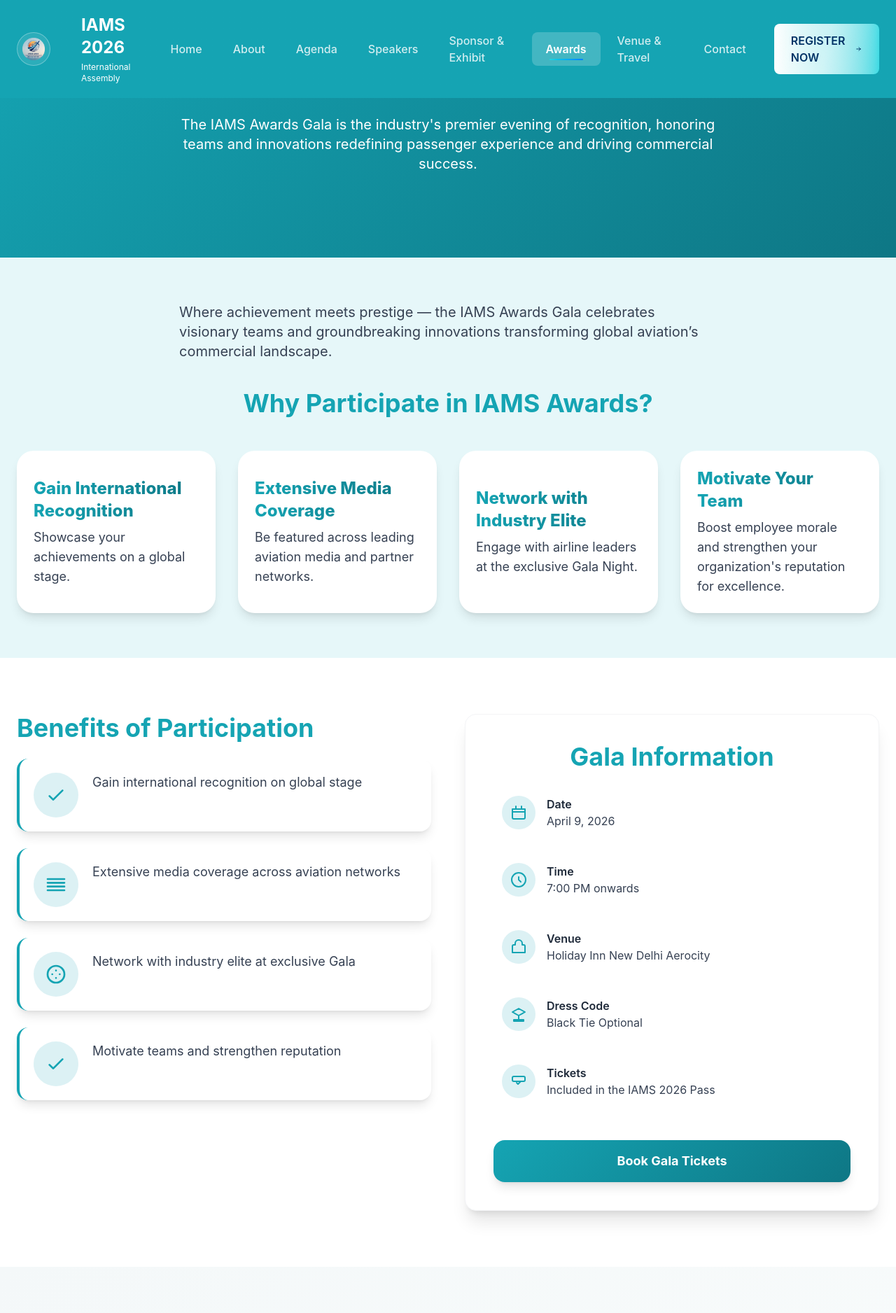
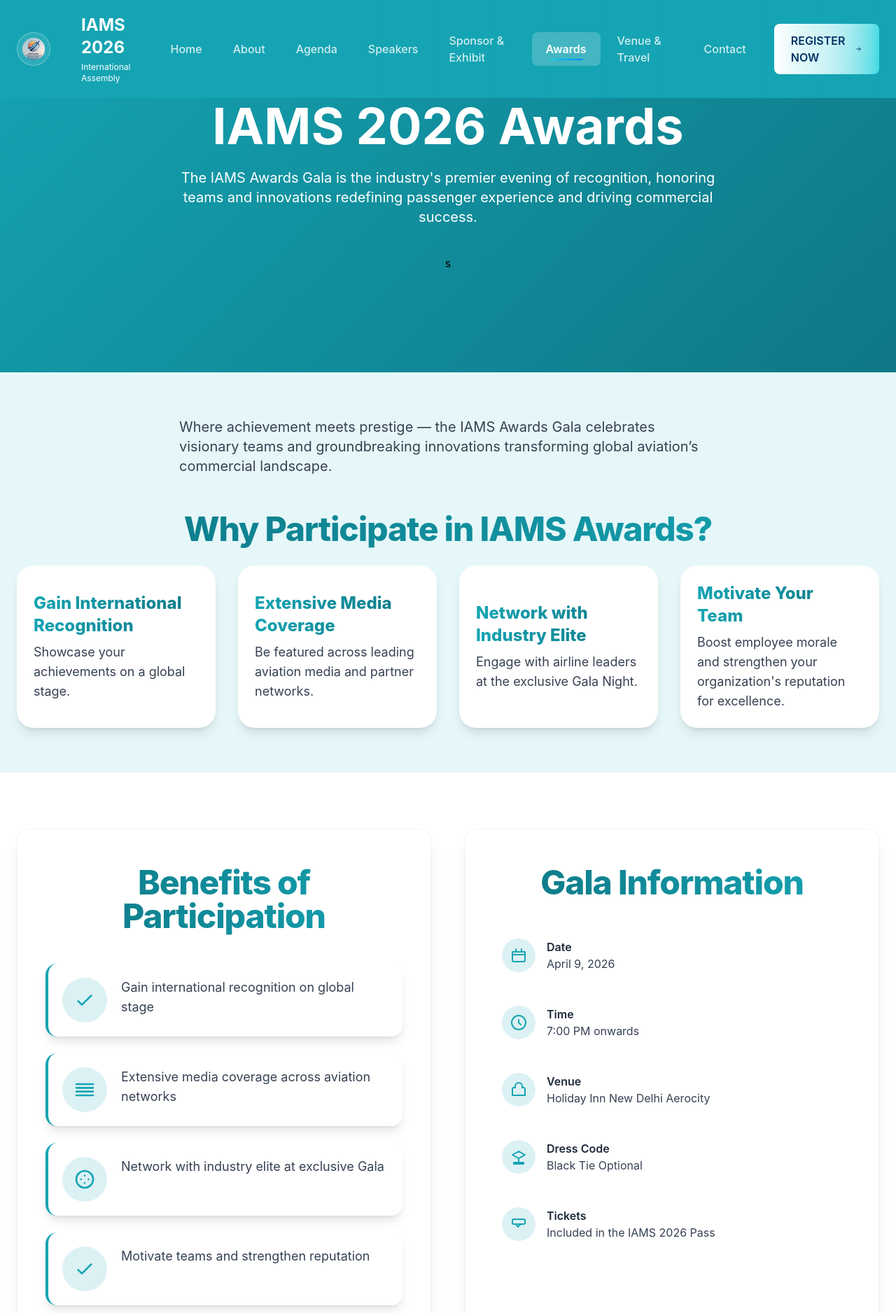
Before and after one commit to evreneducation/iams, a React (Vite) app: page /awards in a window 1280 px wide. Shown: the top 1876 px of the page at 70% size. Built offline with nearby package versions, Linux system fonts and the light colour scheme; a web font is replaced by a local one.

Commit message:
working on award page

```diff
--- a/package.json
+++ b/package.json
@@ -14,6 +14,7 @@
     "@tailwindcss/vite": "^4.1.13",
     "axios": "^1.12.2",
     "concat-stream": "^2.0.0",
+    "framer-motion": "^12.23.12",
     "gsap": "^3.13.0",
     "jspdf": "^3.0.3",
     "lucide-react": "^0.545.0",
--- a/src/pages/Agenda.jsx
+++ b/src/pages/Agenda.jsx
@@ -164,7 +164,7 @@ const Agenda = () => {
   return (
     <div className="min-h-screen bg-gradient-to-br from-blue-50 via-white to-indigo-50">
       {/* Hero Section */}
-      <div className="relative overflow-hidden bg-[#1646d8] text-white py-6 mt-10">
+      <div className="relative overflow-hidden bg-[#1646d8] text-white py-28 md:py-26"  style={{ background: "linear-gradient(135deg, #15A4B3 0%, #0E7785 100%)" }}>
         <div className="absolute inset-0 bg-black opacity-20"></div>
         <div className="relative container mx-auto px-6 py-20 text-center">
           <h1 className="text-5xl md:text-6xl font-bold mb-6 tracking-tight">
--- a/src/pages/Awards.jsx
+++ b/src/pages/Awards.jsx
@@ -16,77 +16,199 @@ const Awards = () => {
     {
       text: "Gain international recognition on global stage",
       icon: (
-        <svg className="w-8 h-8 text-[#15A4B3]" fill="none" stroke="currentColor" viewBox="0 0 24 24">
-          <path strokeLinecap="round" strokeLinejoin="round" strokeWidth="2" d="M5 13l4 4L19 7"></path>
+        <svg
+          className="w-8 h-8 text-[#15A4B3]"
+          fill="none"
+          stroke="currentColor"
+          viewBox="0 0 24 24"
+        >
+          <path
+            strokeLinecap="round"
+            strokeLinejoin="round"
+            strokeWidth="2"
+            d="M5 13l4 4L19 7"
+          ></path>
         </svg>
-      )
+      ),
     },
     {
       text: "Extensive media coverage across aviation networks",
       icon: (
-        <svg className="w-8 h-8 text-[#15A4B3]" fill="none" stroke="currentColor" viewBox="0 0 24 24">
-          <path strokeLinecap="round" strokeLinejoin="round" strokeWidth="2" d="M3 10h18M3 6h18M3 14h18M3 18h18"></path>
+        <svg
+          className="w-8 h-8 text-[#15A4B3]"
+          fill="none"
+          stroke="currentColor"
+          viewBox="0 0 24 24"
+        >
+          <path
+            strokeLinecap="round"
+            strokeLinejoin="round"
+            strokeWidth="2"
+            d="M3 10h18M3 6h18M3 14h18M3 18h18"
+          ></path>
         </svg>
-      )
+      ),
     },
     {
       text: "Network with industry elite at exclusive Gala",
       icon: (
-        <svg className="w-8 h-8 text-[#15A4B3]" fill="none" stroke="currentColor" viewBox="0 0 24 24">
-          <path strokeLinecap="round" strokeLinejoin="round" strokeWidth="2" d="M16 12h.01M12 16h.01M8 12h.01M12 8h.01M21 12a9 9 0 11-18 0 9 9 0 0118 0z"></path>
+        <svg
+          className="w-8 h-8 text-[#15A4B3]"
+          fill="none"
+          stroke="currentColor"
+          viewBox="0 0 24 24"
+        >
+          <path
+            strokeLinecap="round"
+            strokeLinejoin="round"
+            strokeWidth="2"
+            d="M16 12h.01M12 16h.01M8 12h.01M12 8h.01M21 12a9 9 0 11-18 0 9 9 0 0118 0z"
+          ></path>
         </svg>
-      )
+      ),
     },
     {
       text: "Motivate teams and strengthen reputation",
       icon: (
-        <svg className="w-8 h-8 text-[#15A4B3]" fill="none" stroke="currentColor" viewBox="0 0 24 24">
-          <path strokeLinecap="round" strokeLinejoin="round" strokeWidth="2" d="M5 13l4 4L19 7"></path>
+        <svg
+          className="w-8 h-8 text-[#15A4B3]"
+          fill="none"
+          stroke="currentColor"
+          viewBox="0 0 24 24"
+        >
+          <path
+            strokeLinecap="round"
+            strokeLinejoin="round"
+            strokeWidth="2"
+            d="M5 13l4 4L19 7"
+          ></path>
         </svg>
-      )
-    }
+      ),
+    },
   ];
 
   const galaInfo = [
-    { label: "Date", value: "April 9, 2026", icon: (
-      <svg className="w-6 h-6 text-[#15A4B3]" fill="none" stroke="currentColor" viewBox="0 0 24 24">
-        <path strokeLinecap="round" strokeLinejoin="round" strokeWidth="2" d="M8 7V3M16 7V3M3 11h18M5 21h14a2 2 0 002-2V7H3v12a2 2 0 002 2z"></path>
+    {
+      label: "Date",
+      value: "April 9, 2026",
+      icon: (
+        <svg
+          className="w-6 h-6 text-[#15A4B3]"
+          fill="none"
+          stroke="currentColor"
+          viewBox="0 0 24 24"
+        >
+          <path
+            strokeLinecap="round"
+            strokeLinejoin="round"
+            strokeWidth="2"
+            d="M8 7V3M16 7V3M3 11h18M5 21h14a2 2 0 002-2V7H3v12a2 2 0 002 2z"
+          ></path>
         </svg>
-    ) },
-    { label: "Time", value: "7:00 PM onwards", icon: (
-      <svg className="w-6 h-6 text-[#15A4B3]" fill="none" stroke="currentColor" viewBox="0 0 24 24">
-        <path strokeLinecap="round" strokeLinejoin="round" strokeWidth="2" d="M12 8v4l3 3M12 2a10 10 0 1010 10A10 10 0 0012 2z"></path>
+      ),
+    },
+    {
+      label: "Time",
+      value: "7:00 PM onwards",
+      icon: (
+        <svg
+          className="w-6 h-6 text-[#15A4B3]"
+          fill="none"
+          stroke="currentColor"
+          viewBox="0 0 24 24"
+        >
+          <path
+            strokeLinecap="round"
+            strokeLinejoin="round"
+            strokeWidth="2"
+            d="M12 8v4l3 3M12 2a10 10 0 1010 10A10 10 0 0012 2z"
+          ></path>
         </svg>
-    ) },
-    { label: "Venue", value: "Holiday Inn New Delhi Aerocity ", icon: (
-      <svg className="w-6 h-6 text-[#15A4B3]" fill="none" stroke="currentColor" viewBox="0 0 24 24">
-        <path strokeLinecap="round" strokeLinejoin="round" strokeWidth="2" d="M17 9V7a5 5 0 00-10 0v2H5a2 2 0 00-2 2v9h18v-9a2 2 0 00-2-2h-2z"></path>
+      ),
+    },
+    {
+      label: "Venue",
+      value: "Holiday Inn New Delhi Aerocity ",
+      icon: (
+        <svg
+          className="w-6 h-6 text-[#15A4B3]"
+          fill="none"
+          stroke="currentColor"
+          viewBox="0 0 24 24"
+        >
+          <path
+            strokeLinecap="round"
+            strokeLinejoin="round"
+            strokeWidth="2"
+            d="M17 9V7a5 5 0 00-10 0v2H5a2 2 0 00-2 2v9h18v-9a2 2 0 00-2-2h-2z"
+          ></path>
         </svg>
-    ) },
-    { label: "Dress Code", value: "Black Tie Optional", icon: (
-      <svg className="w-6 h-6 text-[#15A4B3]" fill="none" stroke="currentColor" viewBox="0 0 24 24">
-        <path strokeLinecap="round" strokeLinejoin="round" strokeWidth="2" d="M12 14l9-5-9-5-9 5 9 5zM12 14l6.16-3.422M12 14v7M12 14L5.84 10.578M5 20h14v2H5v-2z"></path>
+      ),
+    },
+    {
+      label: "Dress Code",
+      value: "Black Tie Optional",
+      icon: (
+        <svg
+          className="w-6 h-6 text-[#15A4B3]"
+          fill="none"
+          stroke="currentColor"
+          viewBox="0 0 24 24"
+        >
+          <path
+            strokeLinecap="round"
+            strokeLinejoin="round"
+            strokeWidth="2"
+            d="M12 14l9-5-9-5-9 5 9 5zM12 14l6.16-3.422M12 14v7M12 14L5.84 10.578M5 20h14v2H5v-2z"
+          ></path>
         </svg>
-    ) },
-    { label: "Tickets", value: "Included in the IAMS 2026 Pass", icon: (
-      <svg className="w-6 h-6 text-[#15A4B3]" fill="none" stroke="currentColor" viewBox="0 0 24 24">
-        <path strokeLinecap="round" strokeLinejoin="round" strokeWidth="2" d="M9 14l2 2 4-4M5 12h14a2 2 0 002-2V7a2 2 0 00-2-2H5a2 2 0 00-2 2v3a2 2 0 002 2z"></path>
+      ),
+    },
+    {
+      label: "Tickets",
+      value: "Included in the IAMS 2026 Pass",
+      icon: (
+        <svg
+          className="w-6 h-6 text-[#15A4B3]"
+          fill="none"
+          stroke="currentColor"
+          viewBox="0 0 24 24"
+        >
+          <path
+            strokeLinecap="round"
+            strokeLinejoin="round"
+            strokeWidth="2"
+            d="M9 14l2 2 4-4M5 12h14a2 2 0 002-2V7a2 2 0 00-2-2H5a2 2 0 00-2 2v3a2 2 0 002 2z"
+          ></path>
         </svg>
-    ) }
+      ),
+    },
   ];
 
   const stats = [
-    { value: "Gain International Recognition", label: "Showcase your achievements on a global stage." },
-    { value: "Extensive Media Coverage", label: "Be featured across leading aviation media and partner networks." },
-    { value: "Network with Industry Elite", label: "Engage with airline leaders at the exclusive Gala Night." },
-    { value: "Motivate Your Team", label: "Boost employee morale and strengthen your organization's reputation for excellence." }
+    {
+      value: "Gain International Recognition",
+      label: "Showcase your achievements on a global stage.",
+    },
+    {
+      value: "Extensive Media Coverage",
+      label: "Be featured across leading aviation media and partner networks.",
+    },
+    {
+      value: "Network with Industry Elite",
+      label: "Engage with airline leaders at the exclusive Gala Night.",
+    },
+    {
+      value: "Motivate Your Team",
+      label:
+        "Boost employee morale and strengthen your organization's reputation for excellence.",
+    },
   ];
 
   return (
     <div className="w-full overflow-x-hidden">
-
       {/* Hero Section */}
-      <section
+      {/* <section
         className="w-full text-white py-20 flex flex-col items-center justify-center relative"
         style={{ background: "linear-gradient(135deg, #15A4B3 0%, #0E7785 100%)" }}
       >
@@ -99,17 +221,41 @@ const Awards = () => {
             honoring teams and innovations redefining passenger experience and driving commercial success.
           </p>
         </div>
+      </section> */}
+
+      <section
+        className="relative overflow-x-hidden bg-cover bg-center bg-no-repeat"
+        style={{
+          background: "linear-gradient(135deg, #15A4B3 0%, #0E7785 100%)",
+        }}
+      >
+        <div className="absolute inset-0 "></div> {/* overlay */}
+        <div className="relative container mx-auto text-center py-28 md:py-36">
+          <div className="max-w-5xl mx-auto">
+            <h1 className="text-5xl md:text-7xl font-bold mb-6 text-white animate-fadeIn">
+              IAMS 2026 Awards
+            </h1>
+            <p className="text-lg md:text-xl max-w-3xl mx-auto mb-10 text-white">
+              The IAMS Awards Gala is the industry's premier evening of
+              recognition, honoring teams and innovations redefining passenger
+              experience and driving commercial success.
+            </p>
+          </div>
+          s
+        </div>
       </section>
 
       {/* Stats Section */}
       <section className="py-16 bg-[#E6F7F9]">
         <div className="max-w-7xl mx-auto px-6">
           <p className="text-lg md:text-xl max-w-3xl mx-auto mb-10 text-gray-700">
-            Where achievement meets prestige — the IAMS Awards Gala celebrates visionary teams and groundbreaking innovations transforming global aviation’s commercial landscape.
+            Where achievement meets prestige — the IAMS Awards Gala celebrates
+            visionary teams and groundbreaking innovations transforming global
+            aviation’s commercial landscape.
           </p>
            <h2
-            className="text-3xl md:text-4xl font-bold text-center mb-12"
-            style={{ color: "#15A4B3" }}
+            className="text-4xl md:text-5xl font-extrabold mb-4 tracking-tight text-center py-3
+               bg-gradient-to-r from-[#0E7785] to-[#15A4B3] bg-clip-text text-transparent"
           >
             Why Participate in IAMS Awards?
           </h2>
@@ -125,7 +271,7 @@ const Awards = () => {
                   style={{
                     background: "linear-gradient(to right, #15A4B3, #0E7785)",
                     WebkitBackgroundClip: "text",
-                    color: "transparent"
+                    color: "transparent",
                   }}
                 >
                   {stat.value}
@@ -138,34 +284,61 @@ const Awards = () => {
       </section>
 
       {/* Benefits + Gala Info */}
+      {/* Benefits + Gala Info */}
 <section className="max-w-[1400px] mx-auto px-6 py-20 grid grid-cols-1 lg:grid-cols-2 gap-12">
-        <div className="space-y-6">
-          <h2 className="text-4xl font-bold mb-6" style={{ color: "#15A4B3" }}>
+  {/* Benefits Box */}
+  <div className="flex flex-col bg-white rounded-2xl shadow-xl p-10 border border-gray-100 h-full">
+    <h2
+      className="text-4xl md:text-5xl font-extrabold mb-8 tracking-tight text-center py-3
+         bg-gradient-to-r from-[#0E7785] to-[#15A4B3] bg-clip-text text-transparent"
+    >
       Benefits of Participation
     </h2>
+
+    <div className="flex-1 space-y-6">
       {benefits.map((b, i) => (
         <div
           key={i}
           className="flex items-start p-5 rounded-2xl bg-white shadow-lg border-l-4 transform transition-all duration-500 hover:scale-105 hover:shadow-xl"
           style={{ borderColor: "#15A4B3" }}
         >
-              <div className="p-4 rounded-full mr-5 flex items-center justify-center text-2xl"
-                style={{ backgroundColor: "rgba(21,164,179,0.15)", color: "#15A4B3" }}>
+          <div
+            className="p-4 rounded-full mr-5 flex items-center justify-center text-2xl"
+            style={{
+              backgroundColor: "rgba(21,164,179,0.15)",
+              color: "#15A4B3",
+            }}
+          >
             {b.icon}
           </div>
           <p className="text-gray-700 text-lg">{b.text}</p>
         </div>
       ))}
     </div>
+  </div>
 
-        <div className="bg-white rounded-2xl shadow-xl p-10 space-y-6 border border-gray-100">
-          <h2 className="text-4xl font-bold text-center" style={{ color: "#15A4B3" }}>
+  {/* Gala Information Box */}
+  <div className="flex flex-col bg-white rounded-2xl shadow-xl p-10 border border-gray-100 h-full">
+    <h2
+      className="text-4xl md:text-5xl font-extrabold mb-8 tracking-tight text-center py-3
+         bg-gradient-to-r from-[#0E7785] to-[#15A4B3] bg-clip-text text-transparent"
+    >
       Gala Information
     </h2>
+
+    <div className="flex-1 space-y-6">
       {galaInfo.map((item, idx) => (
-            <div key={idx} className="flex items-center gap-4 p-3 rounded-xl hover:bg-[#E6F7F9] transition">
-              <div className="p-3 rounded-full flex items-center justify-center"
-                style={{ backgroundColor: "rgba(21,164,179,0.15)", color: "#15A4B3" }}>
+        <div
+          key={idx}
+          className="flex items-center gap-4 p-3 rounded-xl hover:bg-[#E6F7F9] transition"
+        >
+          <div
+            className="p-3 rounded-full flex items-center justify-center"
+            style={{
+              backgroundColor: "rgba(21,164,179,0.15)",
+              color: "#15A4B3",
+            }}
+          >
             {item.icon}
           </div>
           <div>
@@ -174,12 +347,15 @@ const Awards = () => {
           </div>
         </div>
       ))}
-          <button
+    </div>
+
+    {/* Optional Button */}
+    {/* <button
       className="w-full mt-6 text-white py-4 rounded-2xl font-bold text-lg hover:scale-105 transition transform shadow-lg"
       style={{ background: "linear-gradient(135deg, #15A4B3 0%, #0E7785 100%)" }}
     >
       Book Gala Tickets
-          </button>
+    </button> */}
   </div>
 </section>
 
@@ -187,7 +363,9 @@ const Awards = () => {
       <section
         className="py-16 px-6 md:px-12 text-white"
         id="awards-categories"
-        style={{ background: "linear-gradient(135deg, #f4f8f9ff 0%, #f8fbfbff 100%)" }}
+        style={{
+          background: "linear-gradient(135deg, #f4f8f9ff 0%, #f8fbfbff 100%)",
+        }}
       >
         <div className="text-center mb-12">
           <h2
@@ -199,13 +377,14 @@ const Awards = () => {
           <div className="w-24 h-1 bg-white mx-auto rounded-full"></div>
         </div>
 
-
-        <div className="grid grid-cols-1 sm:grid-cols-2 lg:grid-cols-3 gap-6 max-w-6xl mx-auto" >
+        <div className="grid grid-cols-1 sm:grid-cols-2 lg:grid-cols-3 gap-6 max-w-6xl mx-auto">
           {categories.map((cat, index) => (
             <div
               key={index}
               className="group relative bg-white/10 hover:bg-white/20 transition-all duration-300 rounded-2xl p-6 flex items-center justify-center text-center shadow-lg cursor-pointer"
-            style={{ background: "linear-gradient(135deg, #0E7785 0%, #15A4B3 100%)" }}
+              style={{
+                background: "linear-gradient(135deg, #0E7785 0%, #15A4B3 100%)",
+              }}
             >
               <h3 className="text-lg md:text-xl font-semibold leading-snug group-hover:text-[#15A4B3] transition-colors duration-300">
                 {cat}
@@ -216,7 +395,6 @@ const Awards = () => {
         </div>
       </section>
 
-
       {/* nominate catagory is herew  */}
       <section className="py-16 px-6 md:px-12 bg-white text-white">
         {/* Title */}
@@ -226,40 +404,36 @@ const Awards = () => {
                bg-gradient-to-r from-[#0E7785] to-[#15A4B3] bg-clip-text text-transparent"
           >
             How to Nominate
-
           </h2>
           <div className="w-24 h-1 bg-white mx-auto rounded-full"></div>
         </div>
-
-
 
         {/* Info Cards */}
         <div className="grid grid-cols-1 md:grid-cols-2 lg:grid-cols-4 gap-6 max-w-6xl mx-auto">
           {/* Eligibility */}
           <div
             className="rounded-2xl p-6 shadow-lg hover:shadow-[#15A4B3]/50 transition-all duration-300 text-center"
-      style={{ background: "linear-gradient(135deg, #0E7785 0%, #15A4B3 100%)" }}
+            style={{
+              background: "linear-gradient(135deg, #0E7785 0%, #15A4B3 100%)",
+            }}
           >
-      <h3
-        className="text-xl font-semibold mb-2 bg-clip-text text-transparent text-white"
-
-      >
+            <h3 className="text-xl font-semibold mb-2 bg-clip-text text-transparent text-white">
               Eligibility
             </h3>
             <p className="text-white text-sm leading-relaxed">
-        Open to global airlines, airports, technology providers, and travel partners.
+              Open to global airlines, airports, technology providers, and
+              travel partners.
             </p>
           </div>
 
           {/* Nomination Period */}
           <div
             className="rounded-2xl p-6 shadow-lg hover:shadow-[#15A4B3]/50 transition-all duration-300 text-center"
-      style={{ background: "linear-gradient(135deg, #0E7785 0%, #15A4B3 100%)" }}
+            style={{
+              background: "linear-gradient(135deg, #0E7785 0%, #15A4B3 100%)",
+            }}
           >
-      <h3
-        className="text-xl font-semibold mb-2 bg-clip-text text-transparent text-white"
-
-      >
+            <h3 className="text-xl font-semibold mb-2 bg-clip-text text-transparent text-white">
               Nomination Period
             </h3>
             <p className="text-white text-sm leading-relaxed">
@@ -270,58 +444,56 @@ const Awards = () => {
           {/* Judging Criteria */}
           <div
             className="rounded-2xl p-6 shadow-lg hover:shadow-[#15A4B3]/50 transition-all duration-300 text-center"
-      style={{ background: "linear-gradient(135deg, #0E7785 0%, #15A4B3 100%)" }}
+            style={{
+              background: "linear-gradient(135deg, #0E7785 0%, #15A4B3 100%)",
+            }}
           >
-      <h3
-        className="text-xl font-semibold mb-2 bg-clip-text text-transparent text-white"
-
-      >
+            <h3 className="text-xl font-semibold mb-2 bg-clip-text text-transparent text-white">
               Judging Criteria
             </h3>
             <p className="text-white text-sm leading-relaxed">
-        Innovation & Creativity | Impact & Results | Scalability | Industry Relevance.
+              Innovation & Creativity | Impact & Results | Scalability |
+              Industry Relevance.
             </p>
           </div>
 
           {/* Call to Action */}
           <div
             className="rounded-2xl p-6 shadow-lg hover:shadow-[#15A4B3]/50 transition-all duration-300 text-center"
-      style={{ background: "linear-gradient(135deg, #0E7785 0%, #15A4B3 100%)" }}
+            style={{
+              background: "linear-gradient(135deg, #0E7785 0%, #15A4B3 100%)",
+            }}
           >
-      <h3
-        className="text-xl font-semibold mb-2 bg-clip-text text-transparent text-white"
-
-      >
+            <h3 className="text-xl font-semibold mb-2 bg-clip-text text-transparent text-white">
               Call-to-Action
             </h3>
             <p className="text-white text-sm leading-relaxed mb-4">
               The nomination portal opens on December 1st, 2025.
             </p>
-      <button className="bg-gradient-to-r from-[#0E7785] to-[#15A4B3] text-white font-semibold px-5 py-2 rounded-full hover:scale-105 transition-transform duration-300 shadow-md"
-       onClick={()=>{
-           navigate('/registration')
-       }}>
-        Register for Nomination
-      </button>
           </div>
         </div>
       </section>
 
       {/* CTA Section */}
-      <section
-        className="w-full py-20 text-white text-center rounded-3xl transform transition-transform duration-500 hover:scale-105 shadow-xl"
-        style={{ background: "linear-gradient(135deg, #15A4B3 0%, #0E7785 100%)" }}
+
+      <div className="w-full flex justify-center px-4 md:px-8 lg:px-16 py-5">
+        <div className="w-full max-w-6xl text-center bg-gradient-to-r from-[#e6f7ff] to-[#f0f9ff] rounded-2xl p-8 border border-[#21d6e0]/30 shadow-md">
+          <h2
+            className="text-4xl md:text-5xl font-extrabold mb-4 tracking-tight
+               bg-gradient-to-r from-[#0E7785] to-[#15A4B3] bg-clip-text text-transparent"
           >
-        <h2 className="text-4xl md:text-5xl font-bold mb-6">Submit Your Nominations</h2>
-        <div className="flex flex-col sm:flex-row justify-center gap-6 px-6">
+            Submit Your Nominations
+          </h2>
           <button
-            className="border-2 text-white px-8 py-4 rounded-2xl font-semibold text-lg hover:bg-white hover:text-[#15A4B3] hover:scale-105 transition transform shadow-lg"
-            style={{ borderColor: "#ffffff" }}
+            className="bg-gradient-to-r from-[#8ed0d8] to-[#15A4B3] text-white px-10 py-5 rounded-xl font-semibold text-lg hover:from-[#15A4B3] hover:to-[#8ed0d8] transition-all duration-300 transform hover:-translate-y-2 shadow-xl hover:shadow-2xl"
+            onClick={() => {
+              navigate("/contact");
+            }}
           >
             Contact Awards Team
           </button>
         </div>
-      </section>
+      </div>
     </div>
   );
 };
--- a/src/pages/Contact.jsx
+++ b/src/pages/Contact.jsx
@@ -44,7 +44,7 @@ const Contact = () => {
         }
       );
 
-      toast.success(response.data.message);
+      toast.success("Email Sent SucessFully");
       setData({ name: "", email: "", company: "", inquiry: "", message: "" });
     } catch (err) {
       console.error(err);
@@ -102,7 +102,7 @@ const Contact = () => {
       Connect with our team to explore participation, sponsorship, exhibition, or award opportunities.
       We’re here to help you maximize your presence and impact at <span className="text-white text-2xl">IAMS 2026.</span>
     </p>
-            </div>s
+            </div>
           </div>
         </section>
 
--- a/src/pages/multiStepForm.jsx
+++ b/src/pages/multiStepForm.jsx
@@ -22,7 +22,7 @@ const CARD_FEE = 0.03; // 3% fee
 const delegateTypes = [
   {
     id: "airline",
-    label: "Airline,Airport,Hotel,& Car Rental",
+    label: "Airline , Airport , Hotel & Car Rental",
     description:
       "Includes all Airlines, LCCs, ULCCs, Airport Operators, Hotels, and Car Rental Companies .",
     fee: 600,
@@ -31,7 +31,7 @@ const delegateTypes = [
   },
   {
     id: "supplier",
-    label: "Aviation Technology / Supplier / Support Services",
+    label: "Aviation Technology , Supplier , Support Services",
     description:
       "Includes Technology Providers, Consultants, GDS, Service Vendors, Banks, FinTech & Insurance(Non-Sponsoring).",
     fee: 1900,
@@ -40,7 +40,7 @@ const delegateTypes = [
   },
   {
     id: "general",
-    label: "General Attendee/Media",
+    label: "General Attendee & Media",
     description:
       "Includes Institutions, Trade bodies, Media, and Non-Airline / Non-Vendor Participants.",
     fee: 900,
```
Also changed, not shown: src/pages/About.jsx (+21 -35 lines), src/pages/Speakers.jsx (+24 -2 lines), src/pages/Sponsorship.jsx (+25 -2 lines), 1 other file (tests, documents, lock files or other folders). Lines whose indentation alone changed are shown as unchanged.
